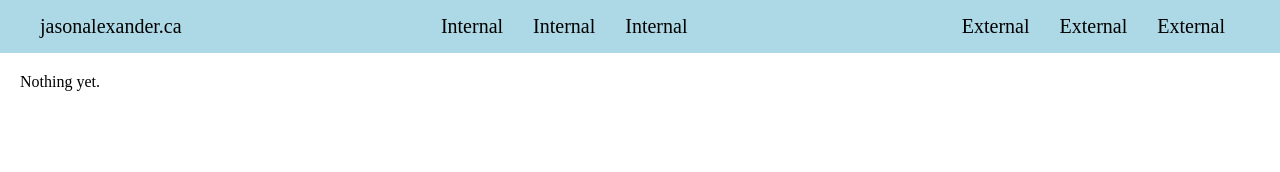
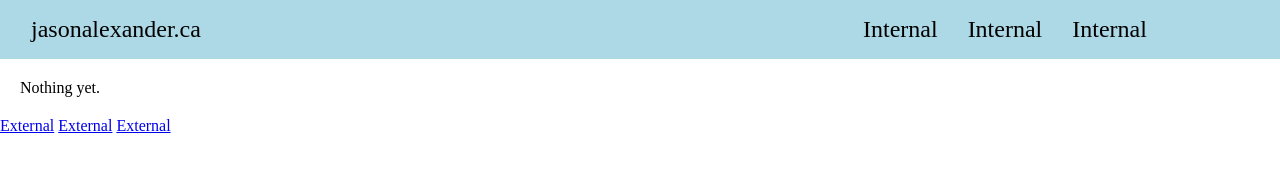
Before and after one commit to jsonalexander/site, a plain HTML site: page index.html in a window 1280 px wide. Drawn offline with Linux system fonts and the light colour scheme.

Commit message:
Updated index, default css

```diff
--- a/default.css
+++ b/default.css
@@ -8,28 +8,30 @@ header {
 	display: flex;
 	justify-content: space-between;
 
-	padding: 15px 40px;
+	padding: 1rem 1rem;
 
-	font-size: 20px;
+	font-size: 1.5rem;
 	background-color: lightblue;
 
 	nav {
 		display: inherit;
-
-		a {
-			padding-inline: 15px;
-		}
 	}
 
 	a {
+		color: inherit;
 		text-decoration: none;
-		color: inherit;
+		padding-inline: 15px;
+	}
+
+	> * {
+		width: calc(100%/3);
 	}
 
 }
 
 body {
 	color: var(--text-color);
+
 	margin: 0px;
 	padding: 0px;
 
--- a/index.html
+++ b/index.html
@@ -20,16 +20,16 @@
 				<a href='/'>Internal</a>
 			</nav>
 
-			<nav id="menu-external">
-				<a href='/'>External</a>
-				<a href='/'>External</a>
-				<a href='/'>External</a>
-			</nav>
 
 	</header>
 
   <div id="main">Nothing yet.</div>
   <!--<script src="index.js"></script>-->
+		<nav id="menu-external">
+			<a href='/'>External</a>
+			<a href='/'>External</a>
+			<a href='/'>External</a>
+		</nav>
 </body>
 
 </html>
```
